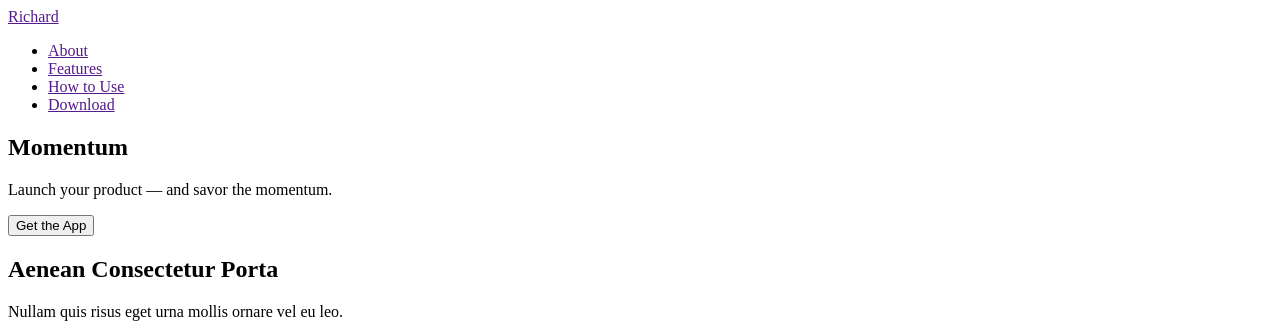
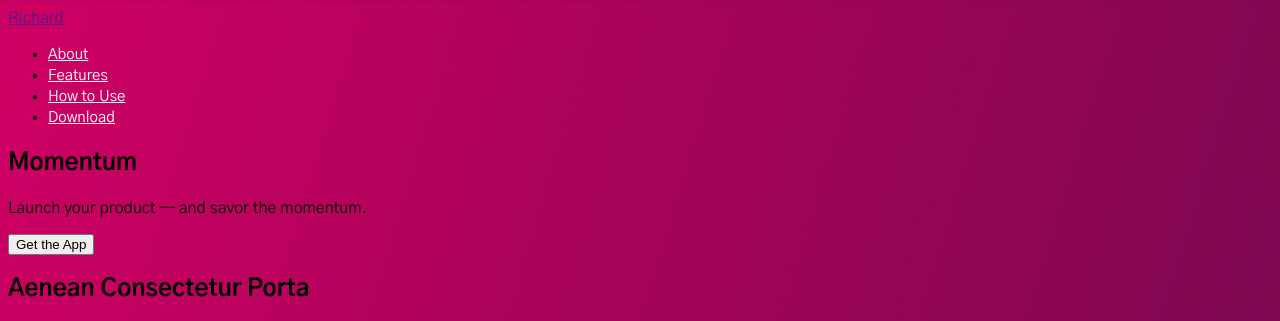
Before and after one commit to PetroHrynyk/richard, a plain HTML site: page index.html in a window 1280 px wide. Shown: the top 321 px of the page. Drawn offline with Linux system fonts and the light colour scheme.

Commit message:
styles-body

```diff
--- a/css/styles.css
+++ b/css/styles.css
@@ -11,3 +11,15 @@
   clip: rect(0 0 0 0);
   overflow: hidden;
 }
+
+body {
+  font-family: 'Gothic A1',
+  sans-serif;
+  background: linear-gradient(287.15deg, #450E4B 0%, #3C0C41 24.48%, rgba(207, 0, 99, 0) 100%),
+  #CF0063;
+}
+.nav-link {
+  font-size: 15px;
+  line-height: 1.33;
+  color: #FFFFFF;
+}
--- a/index.html
+++ b/index.html
@@ -1,11 +1,15 @@
 <!DOCTYPE html>
 <html lang="en">
+
 <head>
   <meta charset="UTF-8" />
   <meta http-equiv="X-UA-Compatible" content="IE=edge" />
   <meta name="viewport" content="width=device-width, initial-scale=1.0" />
   <title>Document</title>
   <link rel="stylesheet" href="css/styles.css" />
+  <link rel="preconnect" href="https://fonts.googleapis.com">
+  <link rel="preconnect" href="https://fonts.gstatic.com" crossorigin>
+  <link href="https://fonts.googleapis.com/css2?family=Gothic+A1:wght@400;700&display=swap" rel="stylesheet">
 </head>
 
 <body>
@@ -13,10 +17,10 @@
     <a href="">Richard</a>
     <nav>
       <ul>
-          <li><a href="">About</a></li>
-          <li><a href="">Features</a></li>
-          <li><a href="">How to Use</a></li>
-          <li><a href="">Download</a></li>
+        <li><a href="" class="nav-link">About</a></li>
+        <li><a href="" class="nav-link">Features</a></li>
+        <li><a href="" class="nav-link">How to Use</a></li>
+        <li><a href="" class="nav-link">Download</a></li>
       </ul>
     </nav>
   </header>
@@ -42,11 +46,7 @@
             Lorem ipsum dolor sit amet, consectetur adipiscing elit. Suspendisse varius enim in
             eros elementum tristique.
           </p>
-            <img
-              src="./images/first_plate.jpg"
-              alt="Cay sociis nato que penatibus et"
-              width="558"
-            />
+          <img src="./images/first_plate.jpg" alt="Cay sociis nato que penatibus et" width="558" />
         </li>
         <li>
           <h3>ConsectUltricies</h3>
@@ -200,4 +200,5 @@
     </footer>
   </main>
 </body>
+
 </html>
```
Lines whose indentation alone changed are shown as unchanged.
